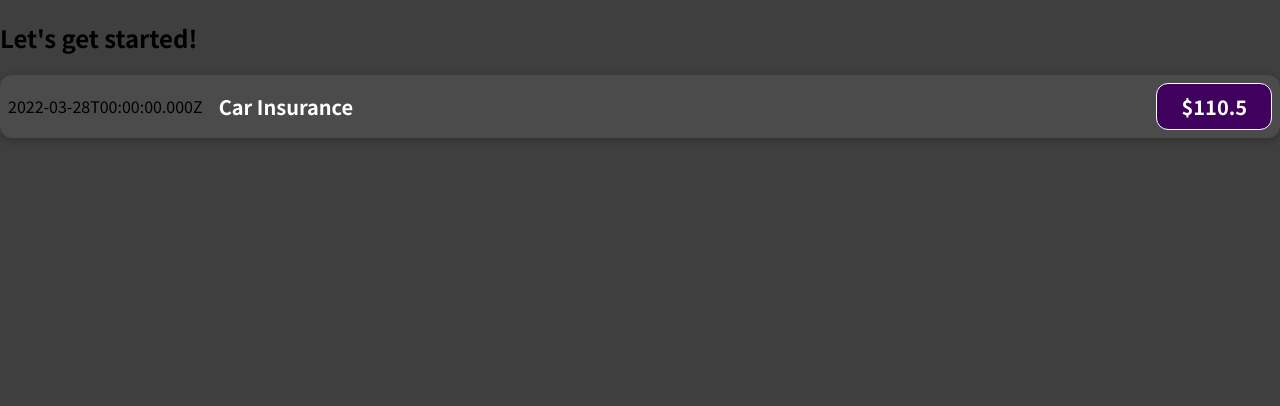
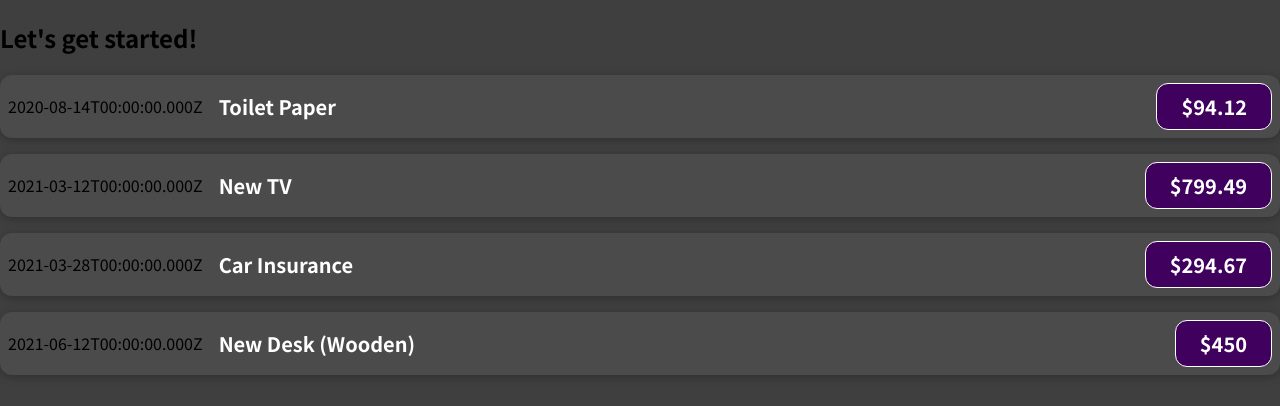
Before and after one commit to syauqeesy/kotak-pasir, a JavaScript app in the folder learn/learn-react/01-starting-setup/: page / in a window 1280 px wide. Shown: the top 406 px of the page. Built offline with nearby package versions, Linux system fonts and the light colour scheme.

Commit message:
passing data via "props"

```diff
--- a/learn/learn-react/01-starting-setup/src/App.js
+++ b/learn/learn-react/01-starting-setup/src/App.js
@@ -1,10 +1,51 @@
 import ExpenseItem from "./components/ExpenseItem"
 
 function App() {
+  const expenses = [
+    {
+      id: 'e1',
+      title: 'Toilet Paper',
+      amount: 94.12,
+      date: new Date(2020, 7, 14),
+    },
+    { id: 'e2', title: 'New TV', amount: 799.49, date: new Date(2021, 2, 12) },
+    {
+      id: 'e3',
+      title: 'Car Insurance',
+      amount: 294.67,
+      date: new Date(2021, 2, 28),
+    },
+    {
+      id: 'e4',
+      title: 'New Desk (Wooden)',
+      amount: 450,
+      date: new Date(2021, 5, 12),
+    },
+  ]
+
   return (
     <div>
       <h2>Let's get started!</h2>
-      <ExpenseItem></ExpenseItem>
+      <ExpenseItem
+        title={expenses[0].title}
+        amount={expenses[0].amount}
+        date={expenses[0].date}
+      ></ExpenseItem>
+      <ExpenseItem
+        title={expenses[1].title}
+        amount={expenses[1].amount}
+        date={expenses[1].date}
+      ></ExpenseItem>
+      <ExpenseItem
+        title={expenses[2].title}
+        amount={expenses[2].amount}
+        date={expenses[2].date}
+      ></ExpenseItem>
+      <ExpenseItem
+        title={expenses[3].title}
+        amount={expenses[3].amount}
+        date={expenses[3].date}
+      ></ExpenseItem>
     </div>
   );
 }
--- a/learn/learn-react/01-starting-setup/src/components/ExpenseItem.js
+++ b/learn/learn-react/01-starting-setup/src/components/ExpenseItem.js
@@ -1,16 +1,12 @@
 import './ExpenseItem.css'
 
-function ExpenseItem() {
-  const expenseDate = new Date(2022, 2, 28)
-  const expenseTitle = 'Car Insurance'
-  const expenseAmount = 110.5
-
+function ExpenseItem(props) {
   return (
     <div className="expense-item">
-      <div>{expenseDate.toISOString()}</div>
+      <div>{props.date.toISOString()}</div>
       <div className="expense-item__description">
-        <h2>{expenseTitle}</h2>
-        <div className="expense-item__price">${expenseAmount}</div>
+        <h2>{props.title}</h2>
+        <div className="expense-item__price">${props.amount}</div>
       </div>
     </div>
   )
```
Also changed, not shown: 1 other file (tests, documents, lock files or other folders).
